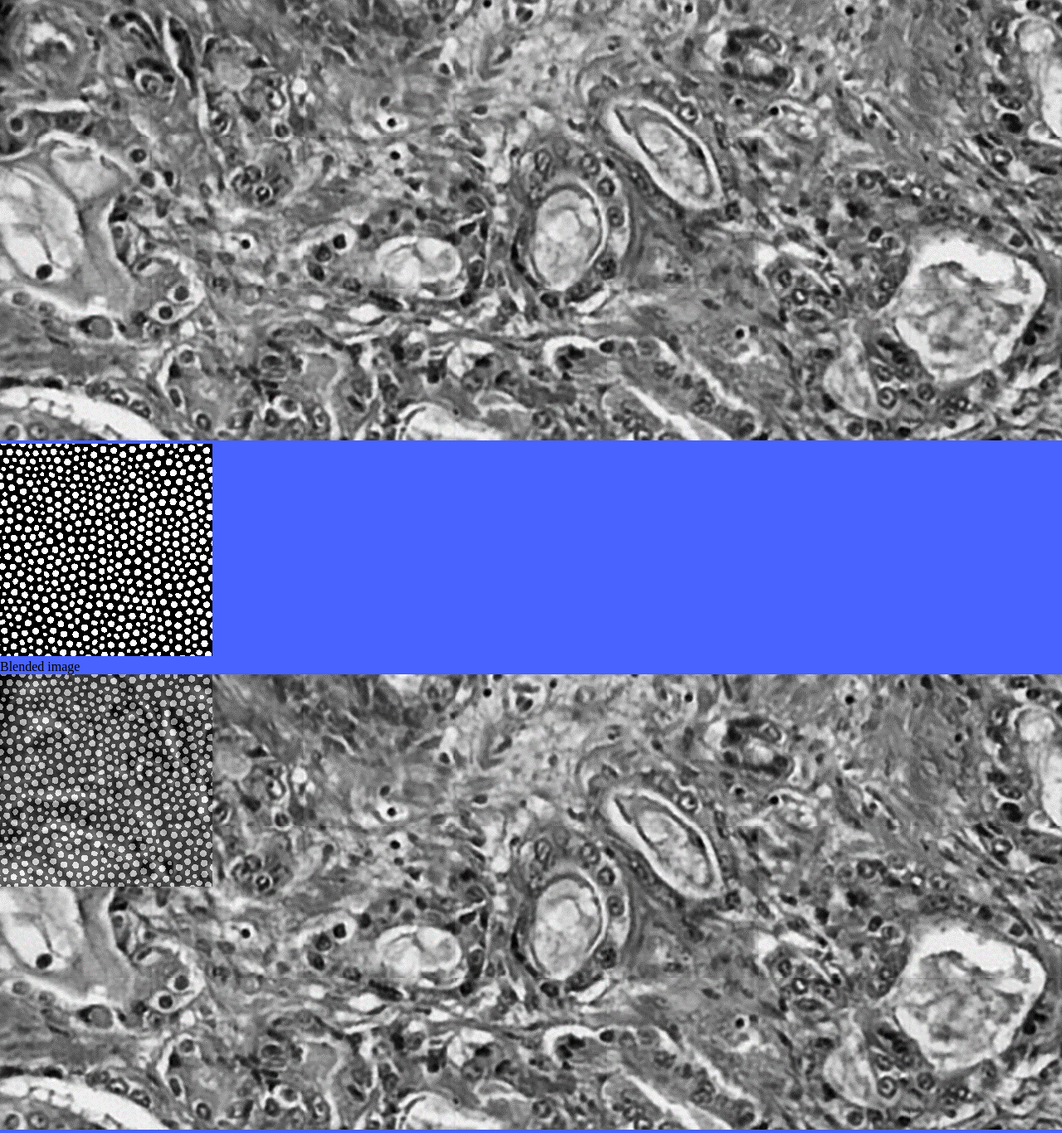
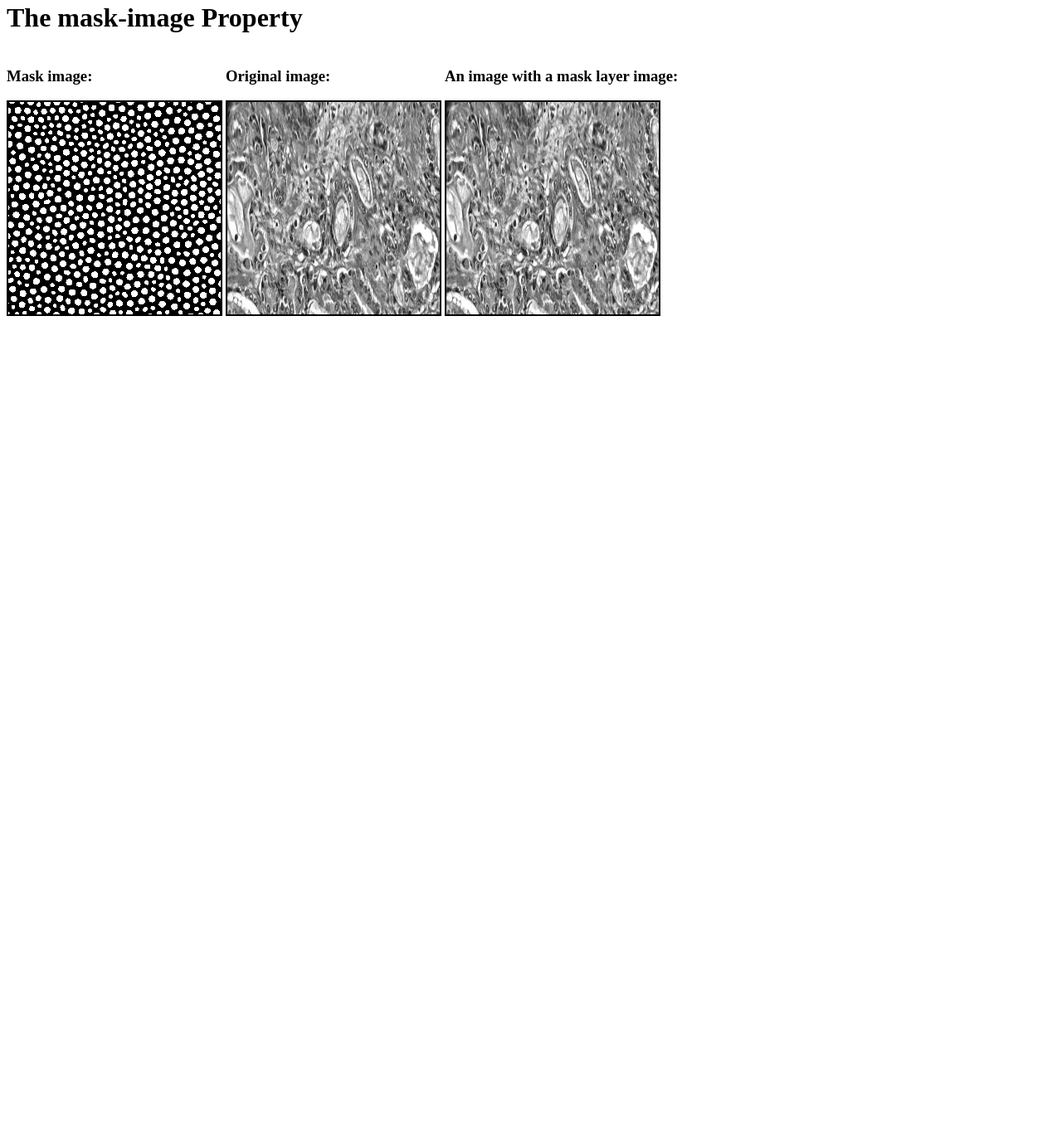
Before and after one commit to MatthewEadie/EndoSim_v1, a plain HTML site: page testing.html in a window 1280 px wide. Shown: the part 18-1384 px from the top of the page at 83% size. After the commit the page ends 800 px from the top, so only its background shows below. Drawn offline with Linux system fonts and the light colour scheme.

Commit message:
masking not working

```diff
--- a/testing.html
+++ b/testing.html
@@ -1,42 +1,55 @@
 <!DOCTYPE html>
-<html lang="en">
+<html>
 <head>
-    <meta charset="UTF-8">
-    <meta http-equiv="X-UA-Compatible" content="IE=edge">
-    <meta name="viewport" content="width=device-width, initial-scale=1.0">
-    <title>EndoSim Homepage</title>
-    <link rel="stylesheet" href="style.css">
+<style>
+
+.mask1 {
+  -webkit-mask-image: image(url(Mask256_0.png),skyblue);
+  mask-image: image(url(Mask256_0.png), skyblue);
+  -webkit-mask-size: 70%;
+  mask-size: 70%;
+
+  mask-image: inherit;
+
+  /* -webkit-mask-repeat: no-repeat;
+  mask-repeat: no-repeat;     */
+}
+
+img{
+    border: 2px solid rgb(0, 0, 0);
+}
+.col3{
+    display: inline-block;
+}
+
+</style>
 </head>
 <body>
 
-<img src="images/dataset1/image11_SR.png" id="img1">
-<img src="Mask256_0.png" id="img2">
-<p>Blended image<br><canvas id="canvas"></canvas></p>
-<script>
-    window.onload = function () {
-        var img1 = document.getElementById('img1');
-        var img2 = document.getElementById('img2');
-        var canvas = document.getElementById("canvas");
-        var context = canvas.getContext("2d");
-        var width = img1.width;
-        var height = img1.height;
-        canvas.width = width;
-        canvas.height = height;
+<h1>The mask-image Property</h1>
 
-        var pixels = 4 * width * height;
-        context.drawImage(img1, 0, 0);
-        var image1 = context.getImageData(0, 0, width, height);
-        var imageData1 = image1.data;
-        context.drawImage(img2, 0, 0);
-        var image2 = context.getImageData(0, 0, width, height);
-        var imageData2 = image2.data;
-        while (pixels--) {
-            imageData1[pixels] = imageData1[pixels] *0.5 + imageData2[pixels] *0.5;
-        }
-        image1.data = imageData1;
-        context.putImageData(image1, 0, 0);
-    };
-</script>
+<div class="row">
+    <div class="col3">
+        <h3>Mask image:</h3>
+        <img src="./Mask256_0.png" alt="Cinque Terre" width="256" height="256">
+    </div>
+    <div class="col3">
+        <h3>Original image:</h3>
+        <img src="./images/dataset1/image11_HR.png" alt="Cinque Terre" width="256" height="256">
+    </div>
+    <div class="col3">
+        <h3>An image with a mask layer image:</h3>
+        <div class="mask1">
+        <img src="./images/dataset1/image11_HR.png" alt="Cinque Terre" width="256" height="256">
+    </div>
+</div>
+
+
+
+
+
+
+</div>
 
 </body>
 </html>
```
Also changed, not shown: testOpenCV.html (+8 -4 lines), Mask256_2.png (added).
